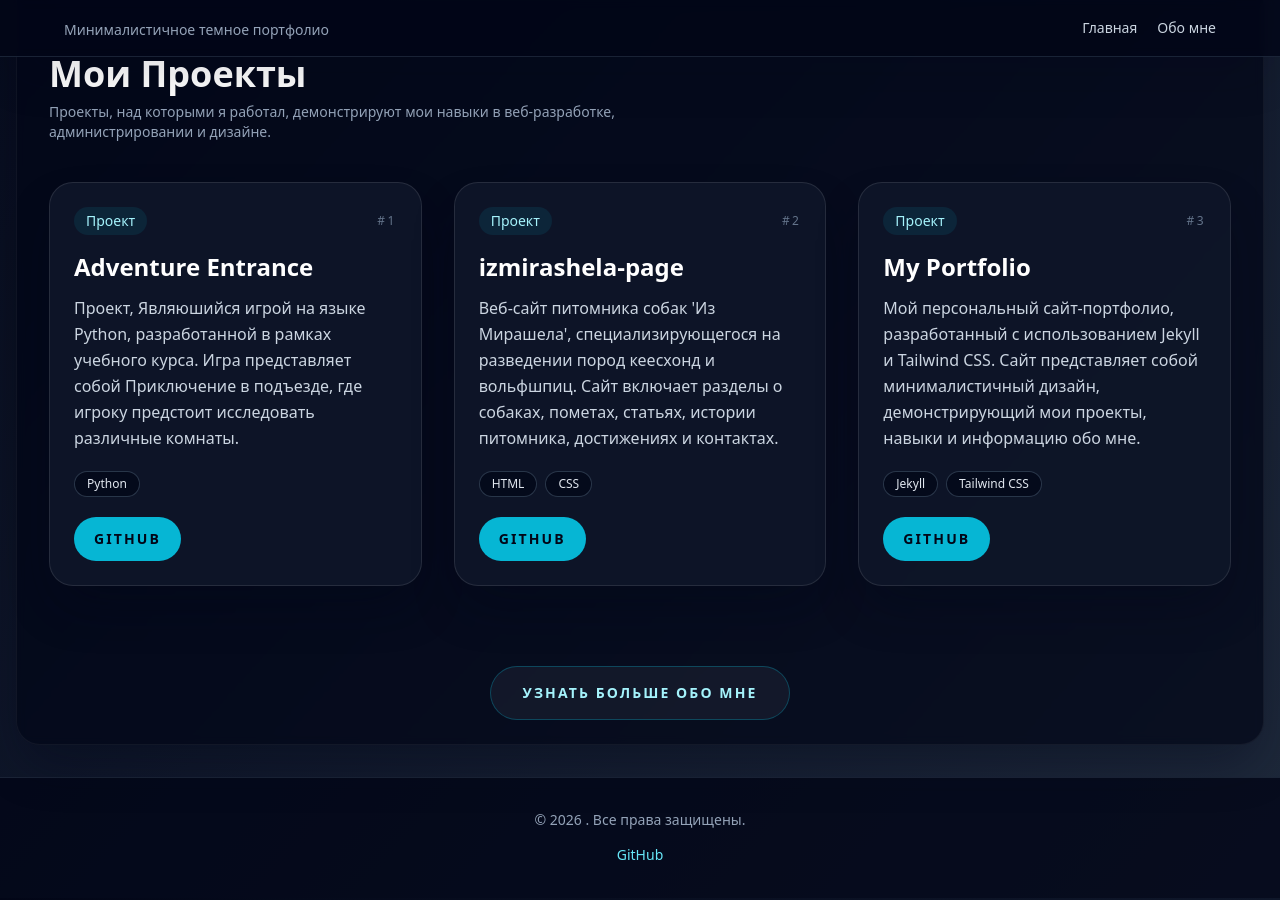
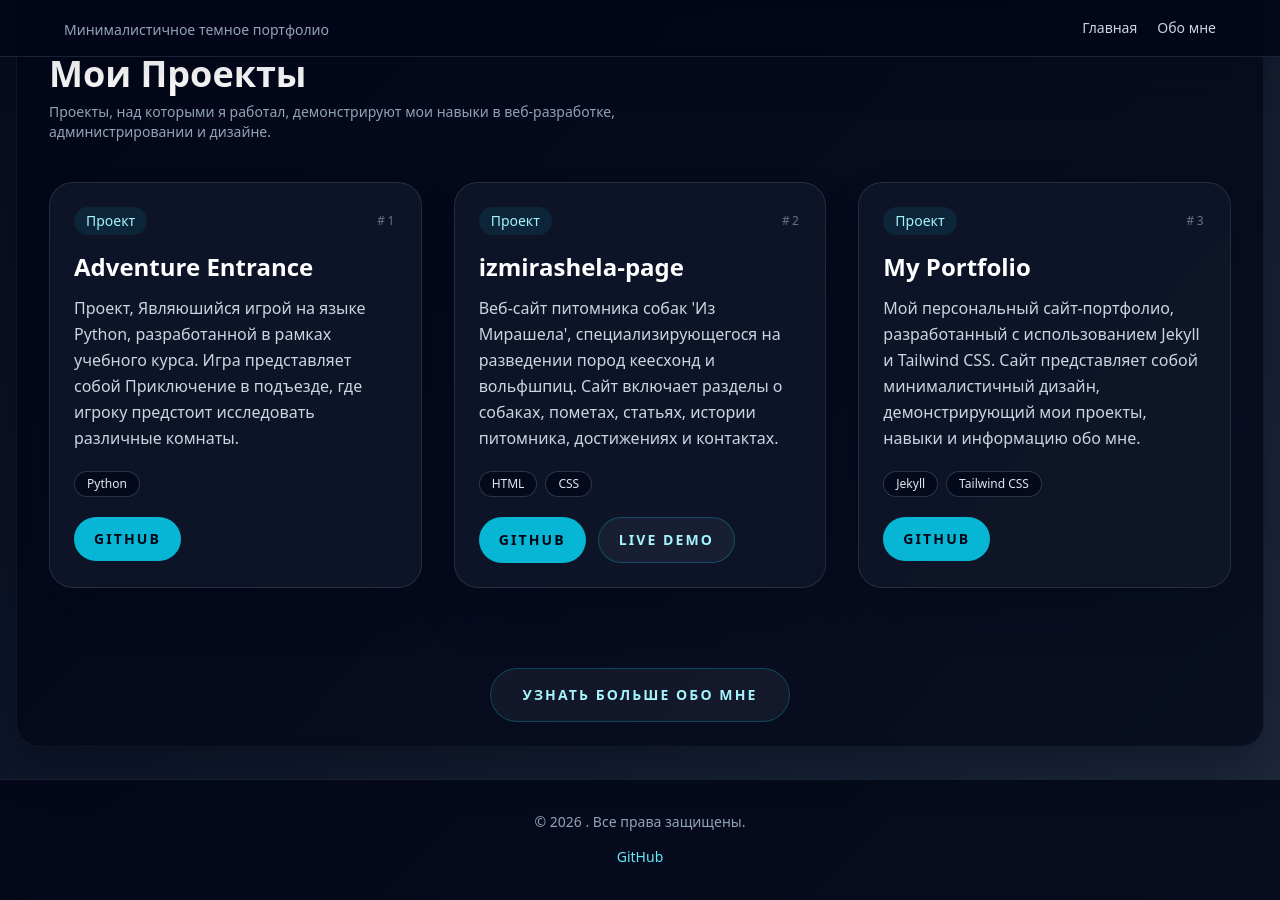
Before and after one commit to Nskdima/my-portfolio, a Jekyll site: the page built from index.md, in a window 1280 px wide and 900 px high, scrolled down 486 px. Built offline with Jekyll 4.4.1, drawn with Linux system fonts in a browser that asks for light colours; nearby versions of some CDN libraries.

Commit message:
add live demo

```diff
--- a/_data/projects.yml
+++ b/_data/projects.yml
@@ -10,6 +10,7 @@
     - HTML
     - CSS
   github: "https://github.com/izmirashela/izmirashela-page"
+  demo: "https://кеесхонд.рф"
 
 - title: "My Portfolio"
   description: "Мой персональный сайт-портфолио, разработанный с использованием Jekyll и Tailwind CSS. Сайт представляет собой минималистичный дизайн, демонстрирующий мои проекты, навыки и информацию обо мне."
--- a/index.md
+++ b/index.md
@@ -45,9 +45,16 @@ title: Главная
           <span class="rounded-full border border-slate-700/80 bg-slate-950/70 px-3 py-1 text-xs font-medium text-slate-200">{{ tech }}</span>
           {% endfor %}
         </div>
-        <a href="{{ project.github }}" target="_blank" class="inline-flex items-center justify-center rounded-full bg-cyan-500 px-5 py-3 text-sm font-semibold uppercase tracking-[0.15em] text-slate-950 transition hover:bg-cyan-400">
-          GitHub
-        </a>
+        <div class="flex flex-wrap gap-3">
+          <a href="{{ project.github }}" target="_blank" class="inline-flex items-center justify-center rounded-full bg-cyan-500 px-5 py-3 text-sm font-semibold uppercase tracking-[0.15em] text-slate-950 transition hover:bg-cyan-400">
+            GitHub
+          </a>
+          {% if project.demo %}
+          <a href="{{ project.demo }}" target="_blank" class="inline-flex items-center justify-center rounded-full border border-cyan-500/30 bg-white/5 px-5 py-3 text-sm font-semibold uppercase tracking-[0.15em] text-cyan-200 transition hover:border-cyan-300/60 hover:bg-white/10">
+            Live Demo
+          </a>
+          {% endif %}
+        </div>
       </div>
       {% endfor %}
     </div>
```
